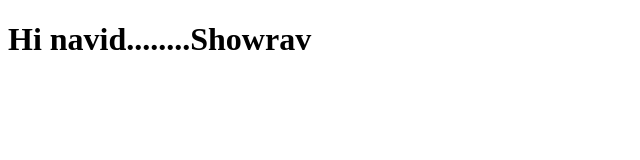
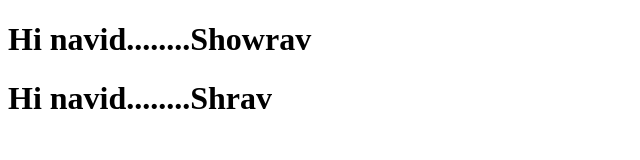
Before and after one commit to navid-hasan/DemoTest, a plain HTML site: page Hello/index.html in a window 1280 px wide. Shown: the whole page, without its empty margins (0-640 px from the left). Drawn offline with Linux system fonts and the light colour scheme.

Commit message:
text chnage 2

```diff
--- a/Hello/index.html
+++ b/Hello/index.html
@@ -2,5 +2,6 @@
 <html lang="en">
     <body>
         <h1>Hi navid........Showrav</h1>
+        <h1>Hi navid........Shrav</h1>
     </body>
 </html>
```
